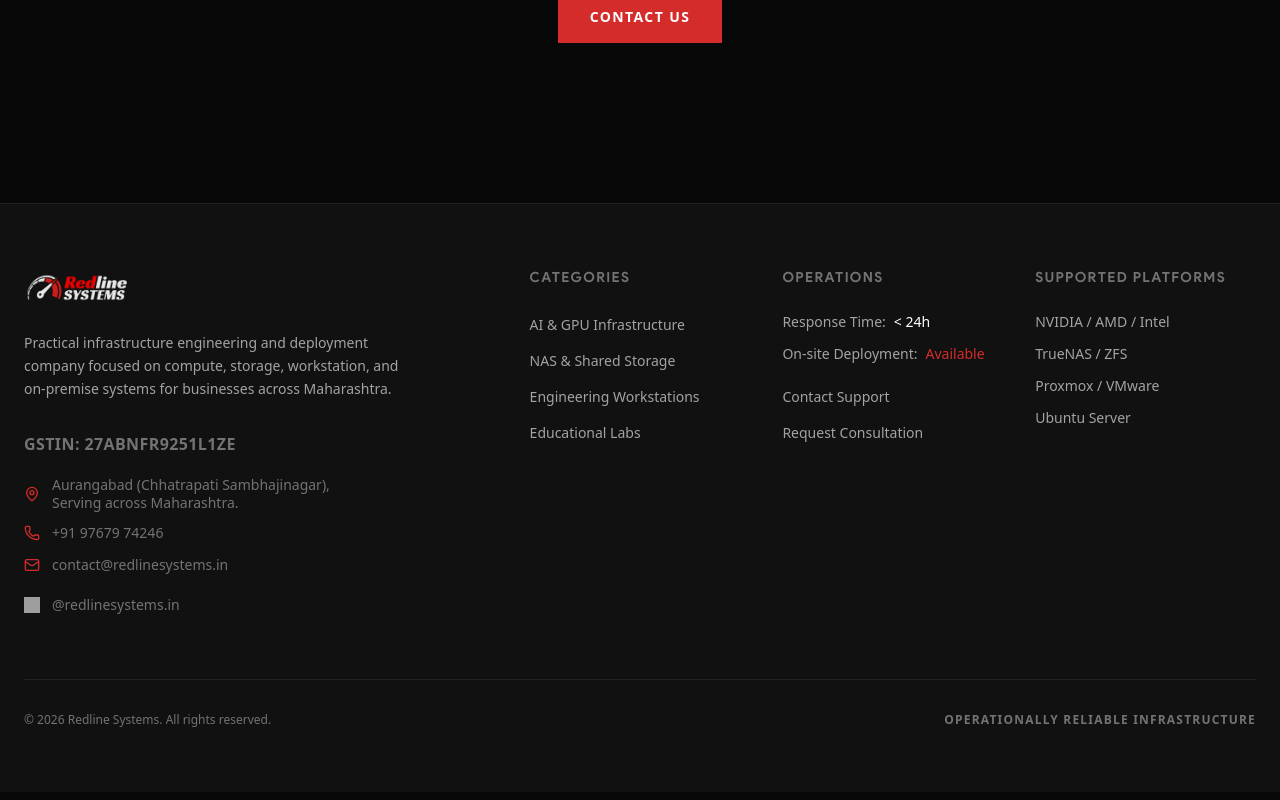
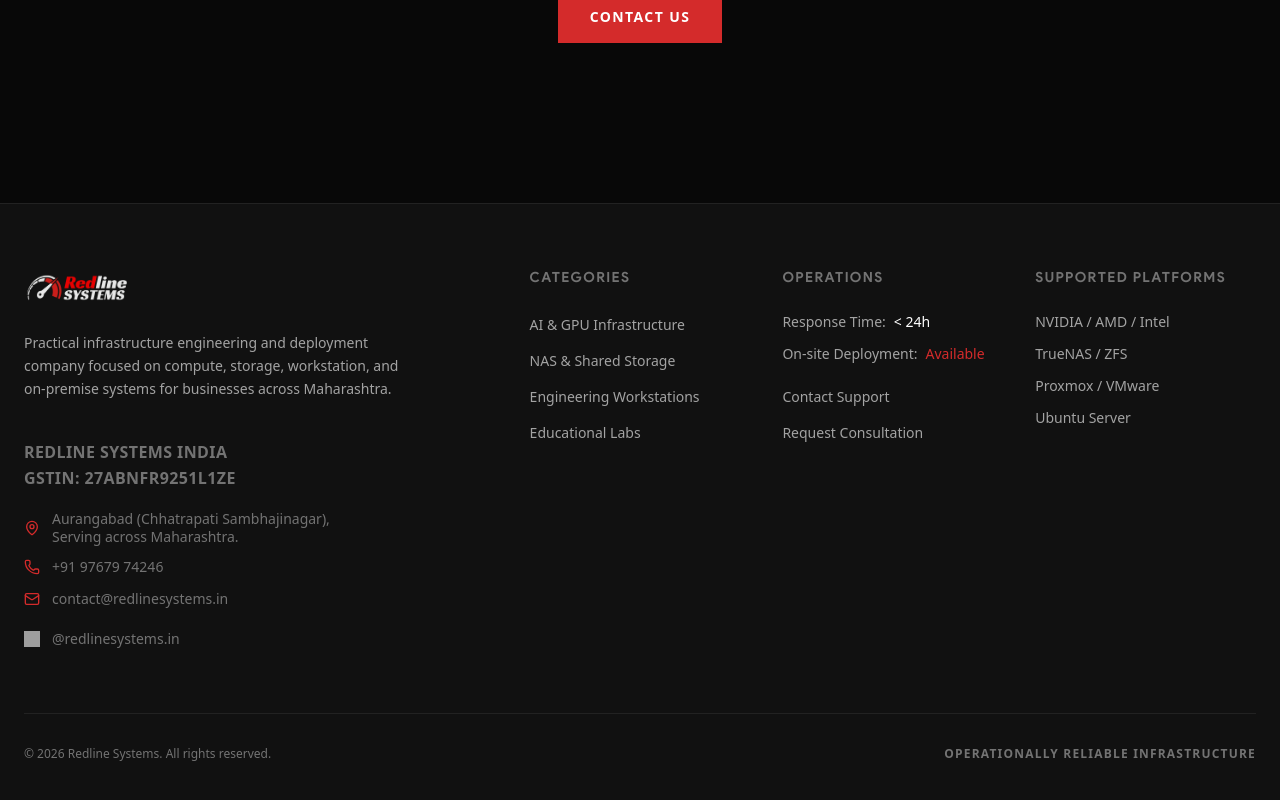
Before and after one commit to pratiktayde34/redline-systems-site, a Next.js app: page / in a window 1280 px wide. Shown: the part 3782-4582 px from the top of the page. Built offline with nearby package versions, Linux system fonts and the light colour scheme; grey boxes are pictures that could not be loaded.

Commit message:
Added legal name above GSTIN

```diff
--- a/src/components/Footer.tsx
+++ b/src/components/Footer.tsx
@@ -14,8 +14,9 @@
             <p className="text-muted font-light max-w-sm mb-8 leading-relaxed text-sm">
               Practical infrastructure engineering and deployment company focused on compute, storage, workstation, and on-premise systems for businesses across Maharashtra.
             </p>
-            <div className="flex flex-col gap-3">
-              <div className="flex items-center gap-3 mb-2">
+              <div className="flex flex-col gap-3">
+              <div className="flex flex-col gap-0.5 mb-2 mt-2">
+                <span className="text-base font-bold text-faint tracking-wide uppercase">REDLINE SYSTEMS INDIA</span>
                 <span className="text-base font-bold text-faint tracking-wide">GSTIN: 27ABNFR9251L1ZE</span>
               </div>
               <div className="flex items-center gap-3 text-faint">
```
